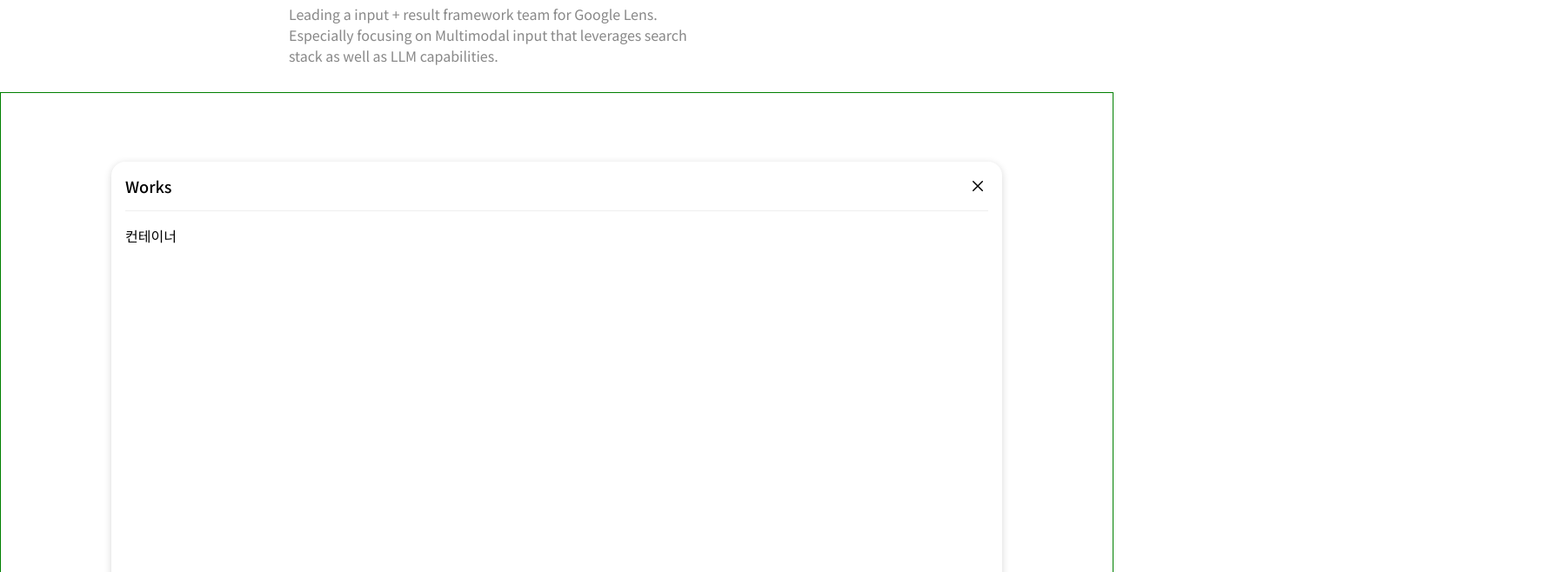
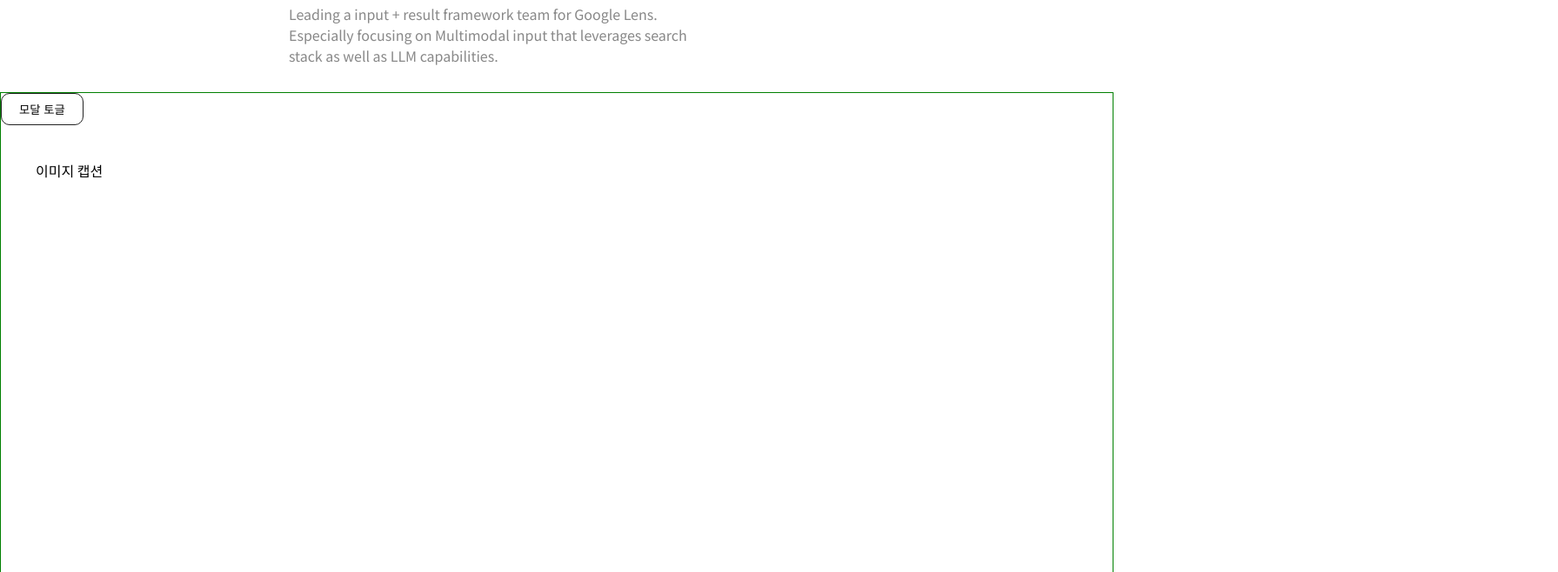
Before and after one commit to lswdev/simple-portfolio, a Vue app in the folder portfolio/: page /works in a window 1280 px wide. Shown: the part 1494-2152 px from the top of the page at 87% size, 1791 px wide, since content can reach past the window. Built offline with nearby package versions, Linux system fonts and the light colour scheme.

Commit message:
1. 모달 토글 애니메이션 추가 2. works 컨테이너 추가 3. 모달 slot 추가

```diff
--- a/portfolio/src/assets/css/modal.css
+++ b/portfolio/src/assets/css/modal.css
@@ -4,11 +4,24 @@
   height: 80vh;
   position: absolute;
   top: 50%;
-  left: 50%;
+  left: 100%;
+  z-index: 102;
   transform: translate(-50%, -50%);
   box-shadow: 0 2px 8px 0 rgba(0, 0, 0, 0.16);
   border-radius: 1rem;
   padding: 1rem;
+  transition: 0.4s ease all;
+  opacity: 0;
+  background-color: #FFF;
+}
+
+#modal.show {
+  left: 50%;
+  opacity: 1;
+}
+
+.modal-container {
+  height: 100%;
   display: flex;
   flex-direction: column;
 }
--- a/portfolio/src/assets/css/works.css
+++ b/portfolio/src/assets/css/works.css
@@ -1,3 +1,14 @@
 #work-page {
   position: relative;
 }
+
+.work-contain {
+  width: 100%;
+  overflow: auto;
+  display: flex;
+  flex-direction: column;
+  align-items: flex-start;
+}
+.work-contain::-webkit-scrollbar {
+  /*display: none;*/
+}
--- a/portfolio/src/components/Modal.vue
+++ b/portfolio/src/components/Modal.vue
@@ -1,7 +1,7 @@
 
 <template>
   <div id="modal" role="dialog" :aria-labelledby="modalTitle" :aria-describedby="modalDesc">
-
+    <div class="modal-container">
       <div class="modal-header">
         <div class="modal-title" v-text="modalTitle"></div>
         <button type="button" class="round-x" @click="modalClose"></button>
@@ -15,7 +15,7 @@
         <button type="button" var="primary" @click="modalAction">{{ actionBtn }}</button>
         <button type="button" var="danger" @click="modalClose">{{ closeBtn }}</button>
       </div>
-
+    </div>
   </div>
 </template>
 
--- a/portfolio/src/views/Works.vue
+++ b/portfolio/src/views/Works.vue
@@ -1,17 +1,24 @@
 
 <template>
   <div id="work-page">
-
-    <div >
-
+    <button type="button" @click="showModal">모달 토글</button>
+    <div>
+      <figure>
+        <img src="" alt="">
+        <figcaption>이미지 캡션</figcaption>
+      </figure>
     </div>
 
     <Modal @modalClose="closeModal" @modalAction="actionModal"
            :modal-title="modalTitle" :modal-desc="modalDesc"
            :action-btn="actionBtn" :close-btn="closeBtn"
+           :class="{'show': modalToggle}"
     >
+      <!--  슬롯 구조 추가  -->
       <div class="work-contain">
-        컨테이너
+        <div>
+
+        </div>
       </div>
     </Modal>
   </div>
@@ -26,15 +33,19 @@ export default {
     modalDesc: '프로젝트 관련 정보 제공',
     actionBtn: '확인',
     closeBtn: '취소',
+    modalToggle: false,
   }),
   methods: {
+    showModal() {
+      this.modalToggle = !this.modalToggle;
+    },
     actionModal({event}) {
-      console.log('Action 버튼 클릭');
       console.log(event);
+      this.modalToggle = false;
     },
     closeModal({event}) {
-      console.log('닫기 버튼 클릭');
       console.log(event);
+      this.modalToggle = false;
     },
   }
 }
```
Lines whose indentation alone changed are shown as unchanged.
